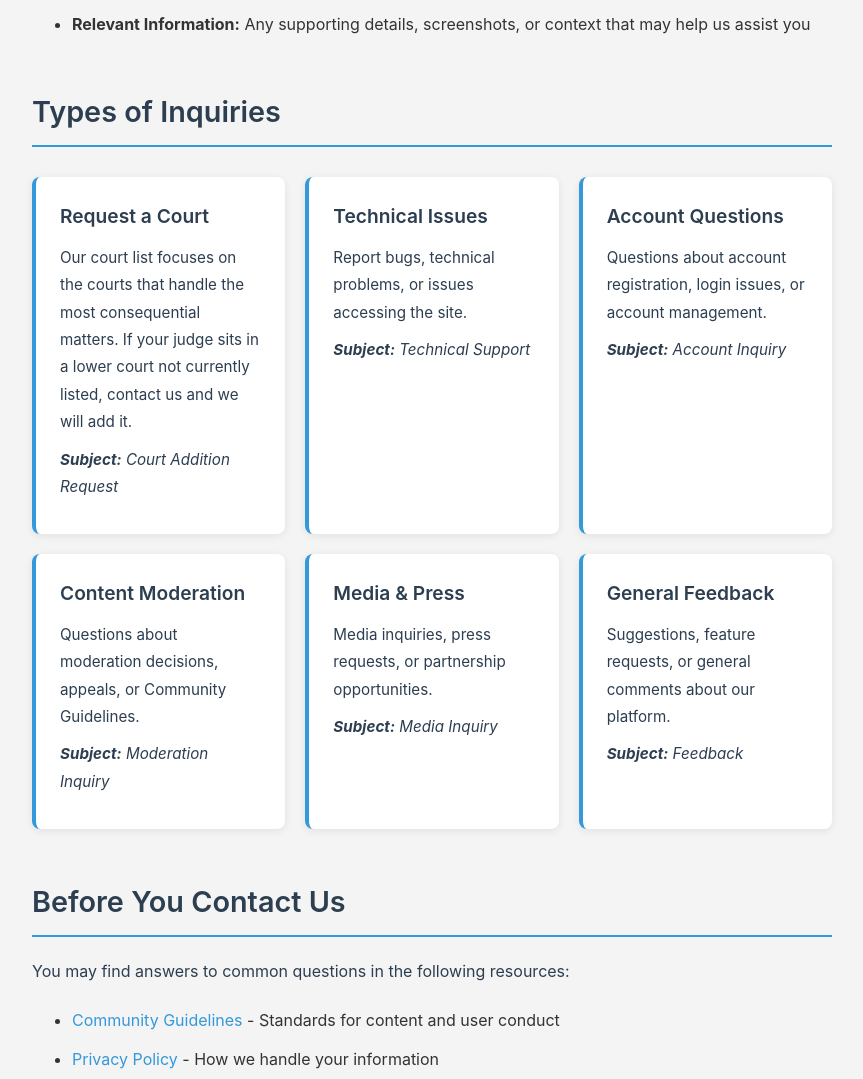
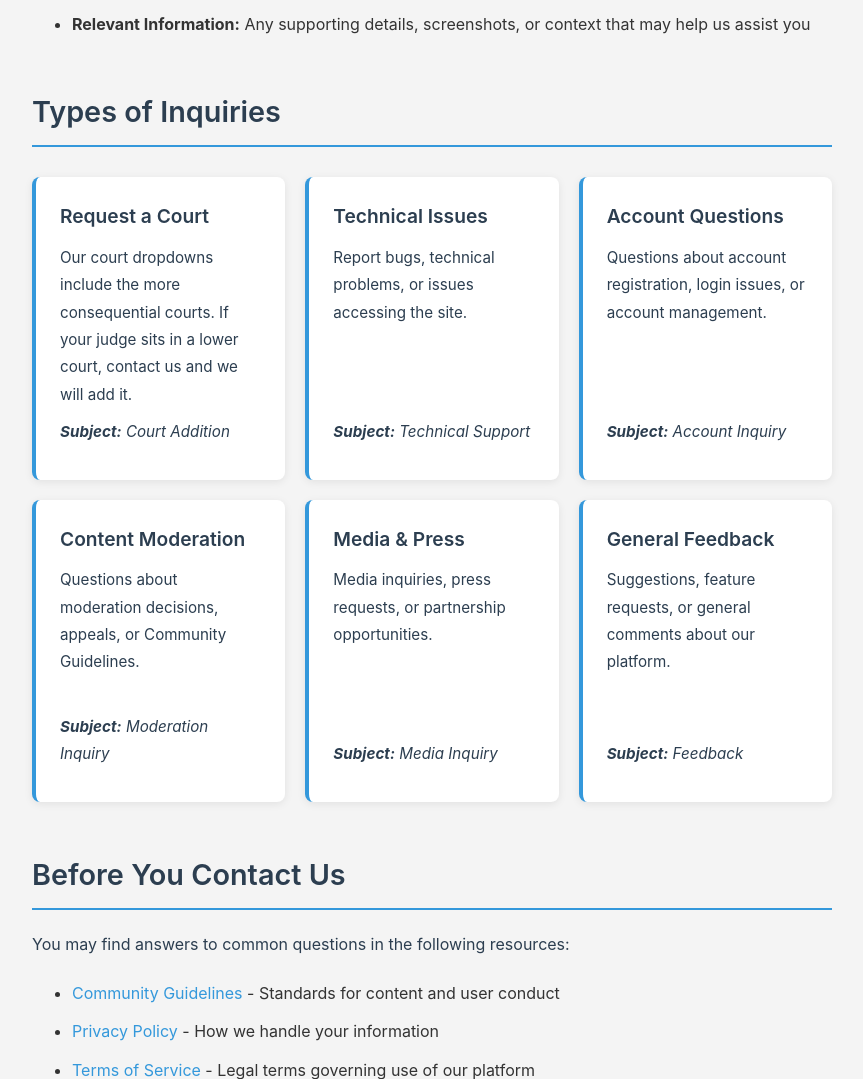
Before and after one commit to RodDog420/JudgeAccount, a Flask app: page /contact in a window 1280 px wide. Shown: the part 1000-2079 px from the top of the page, without its empty margins (208-1071 px from the left). Run offline with Flask 3, Linux system fonts and the light colour scheme; some libraries are stand-ins or nearby versions.

Commit message:
Update contact page court card copy and fix inquiry card equal heights
- Finalize Request a Court card copy
- Equal height cards via grid-auto-rows: 1fr and flex column on cards
- Pin subject lines to card bottom via margin-top: auto

Co-Authored-By: Claude Sonnet 4.6 <noreply@anthropic.com>

```diff
--- a/app/static/css/base.css
+++ b/app/static/css/base.css
@@ -339,6 +339,7 @@ footer {
 .inquiry-types-grid {
     display: grid;
     grid-template-columns: repeat(auto-fit, minmax(15rem, 1fr));
+    grid-auto-rows: 1fr;
     gap: 1.25rem;
     margin: 1.875rem 0;
 }
@@ -349,6 +350,8 @@ footer {
     border-radius: 0.5rem;
     box-shadow: 0 0.125rem 0.5rem rgba(0, 0, 0, 0.08);
     border-left: 0.25rem solid #3498db;
+    display: flex;
+    flex-direction: column;
 }
 
 .inquiry-type-card h3 {
@@ -367,6 +370,7 @@ footer {
     color: #7f8c8d;
     font-size: 0.85rem;
     font-style: italic;
+    margin-top: auto;
 }
 
 
--- a/app/templates/contact.html
+++ b/app/templates/contact.html
@@ -45,8 +45,8 @@
         <div class="inquiry-types-grid">
             <div class="inquiry-type-card">
                 <h3>Request a Court</h3>
-                <p>Our court list focuses on the courts that handle the most consequential matters. If your judge sits in a lower court not currently listed, contact us and we will add it.</p>
-                <p class="inquiry-type-subject"><strong>Subject:</strong> Court Addition Request</p>
+                <p>Our court dropdowns include the more consequential courts. If your judge sits in a lower court, contact us and we will add it.</p>
+                <p class="inquiry-type-subject"><strong>Subject:</strong> Court Addition</p>
             </div>
 
             <div class="inquiry-type-card">
```
